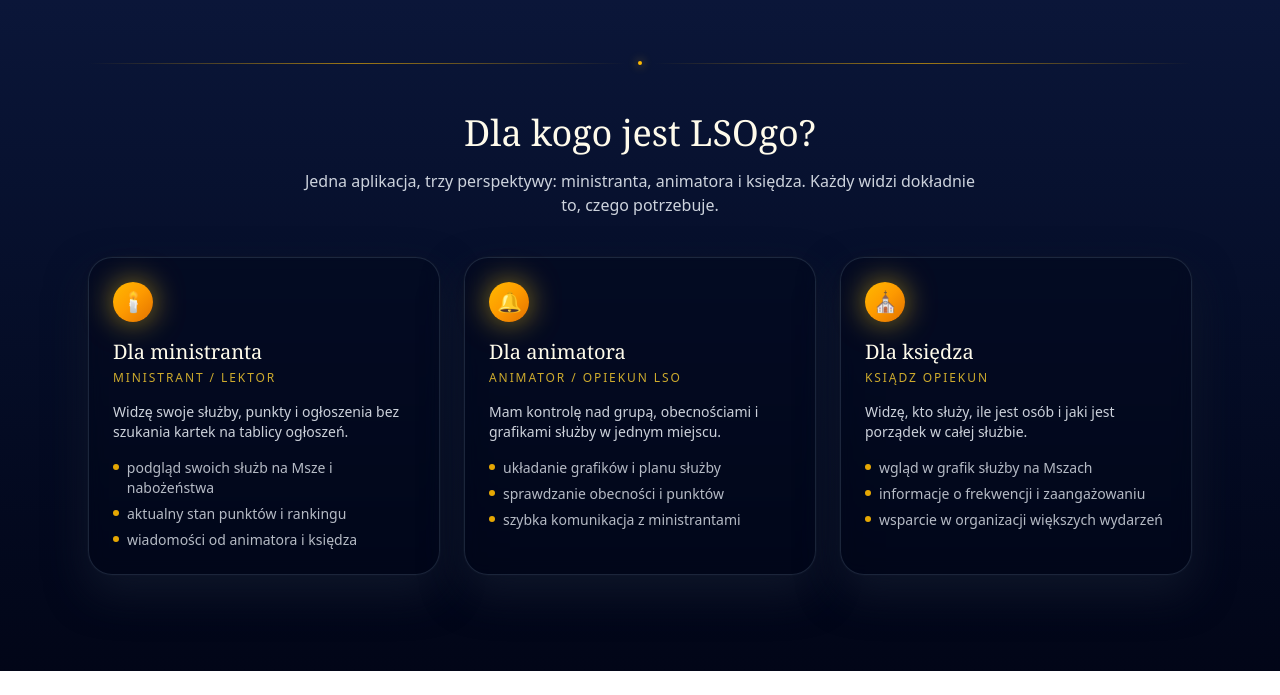
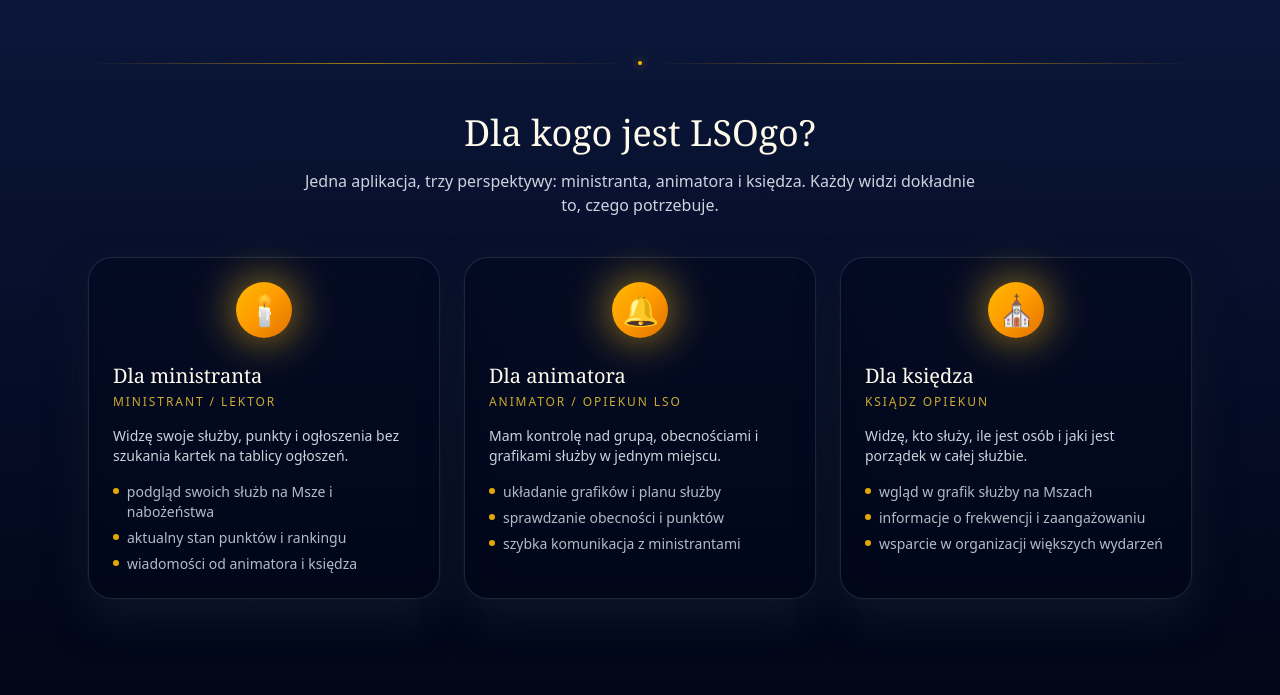
Before and after one commit to grzegorz2803/lsogo-web, a React (Vite) app: page / in a window 1280 px wide. Shown: the part 1733-2428 px from the top of the page. Before the commit the page ends 2404 px from the top, so only its background shows below. Built offline with nearby package versions, Linux system fonts and the light colour scheme.

Commit message:
feat: update AudienceSection with larger centered role icons and stronger gold glow for premium look

```diff
--- a/src/components/AudienceSection.tsx
+++ b/src/components/AudienceSection.tsx
@@ -23,9 +23,18 @@
               className="relative rounded-3xl border border-slate-600/40 bg-slate-950/40 px-6 py-6 shadow-[0_18px_40px_rgba(15,23,42,0.9)] ring-1 ring-slate-900/60 backdrop-blur"
             >
               <div className="mb-4">
-                <div className="mb-4 inline-flex h-10 w-10 items-center justify-center rounded-full bg-gradient-to-br from-amber-400 via-amber-500 to-amber-600 shadow-[0_0_30px_rgba(250,204,21,0.6)]">
-                  <span className="text-xl text-slate-950">{card.icon}</span>
+                <div className="mb-6 flex justify-center">
+                  <div
+                    className="inline-flex h-14 w-14
+                          items-center justify-center
+                          rounded-full
+                          bg-gradient-to-br from-amber-400 via-amber-500 to-amber-600
+                          shadow-[0_0_45px_rgba(251,191,26,0.75)]"
+                  >
+                    <span className="text-3xl text-slate-950">{card.icon}</span>
+                  </div>
                 </div>
+
                 <h3 className="font-serif text-xl text-amber-50">
                   {card.title}
                 </h3>
```
